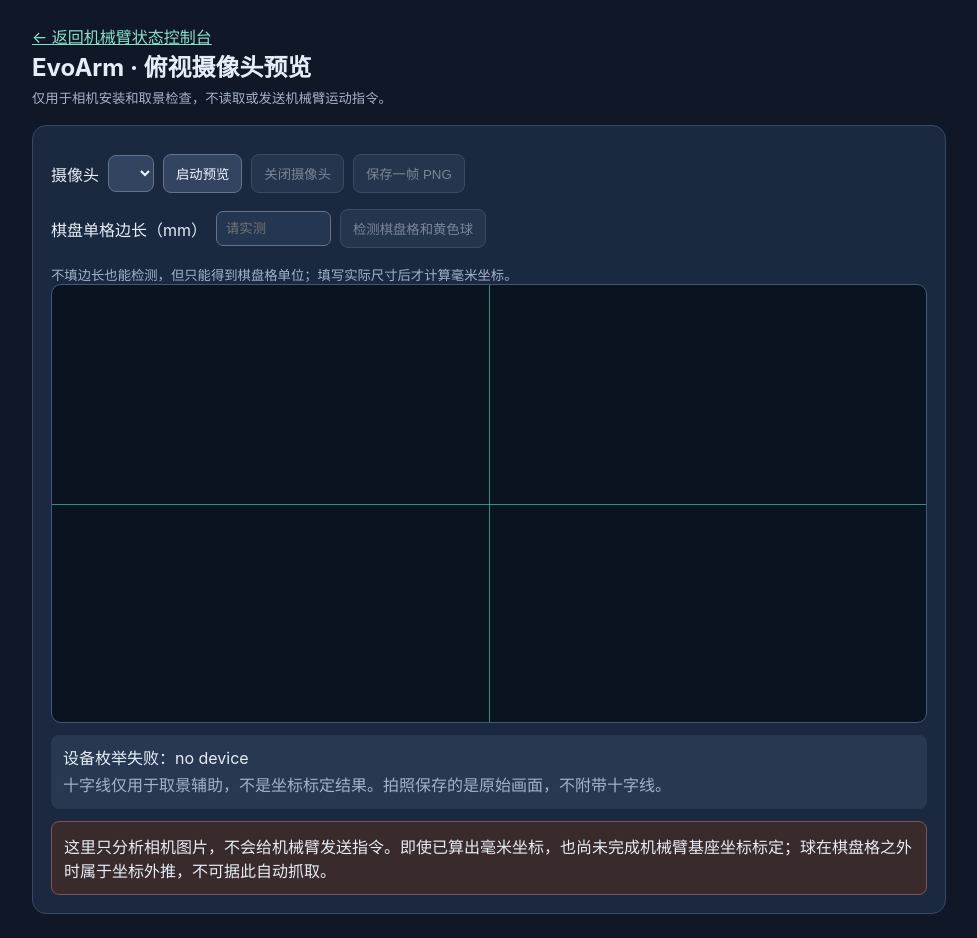
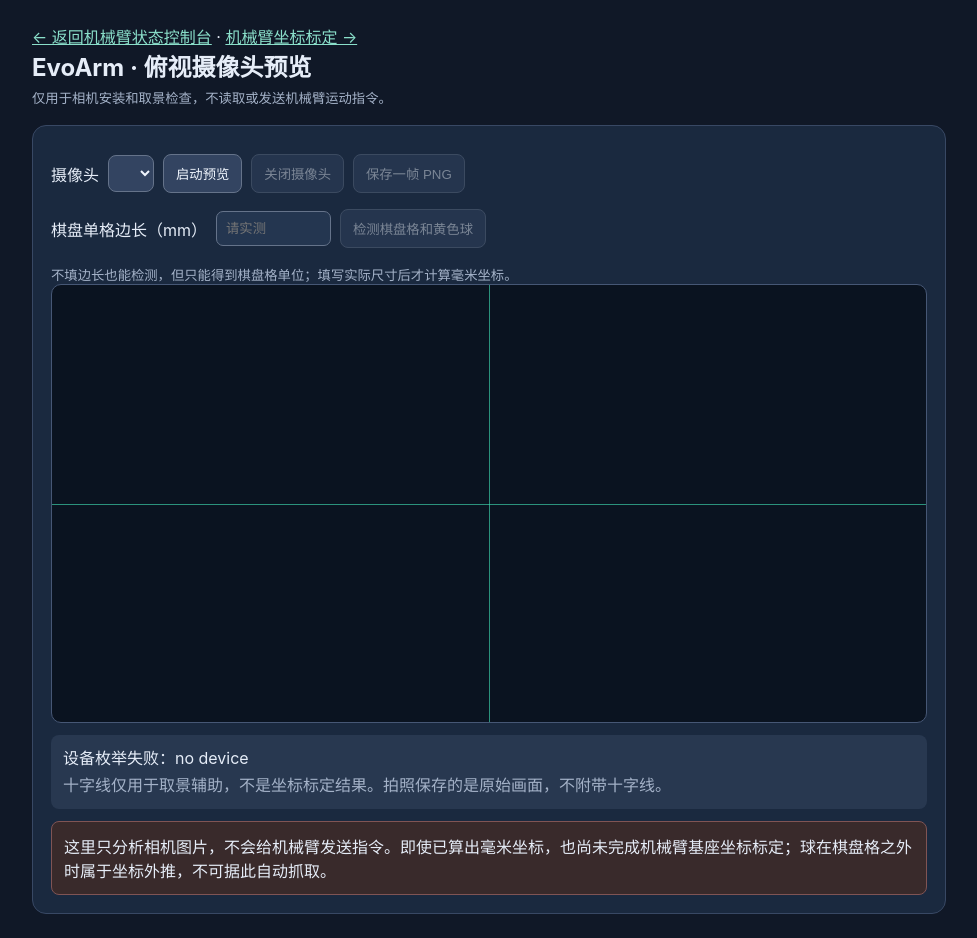
Before and after one commit to Jingyang727/hackson_RoArm_2026, a plain HTML site: page control_ui/camera.html in a window 1280 px wide. Shown: the whole page, without its empty margins (151-1128 px from the left). Drawn offline with Linux system fonts and the light colour scheme.

Commit message:
feat(ui): link dedicated robot-to-board calibration wizard

```diff
--- a/control_ui/camera.html
+++ b/control_ui/camera.html
@@ -23,7 +23,7 @@ input{background:#243650;color:white;border:1px solid #65738a;border-radius:7px;
 </style>
 </head>
 <body>
-<a href="/">← 返回机械臂状态控制台</a>
+<a href="/">← 返回机械臂状态控制台</a> · <a href="/calibration">机械臂坐标标定 →</a>
 <h1>EvoArm · 俯视摄像头预览</h1>
 <small>仅用于相机安装和取景检查，不读取或发送机械臂运动指令。</small>
 <main>
```
